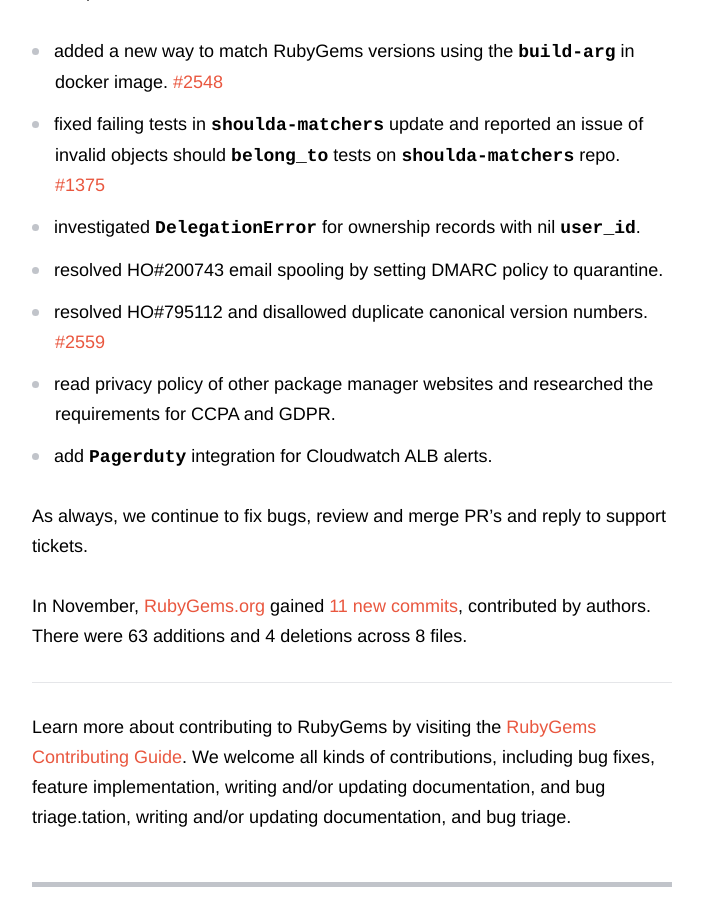
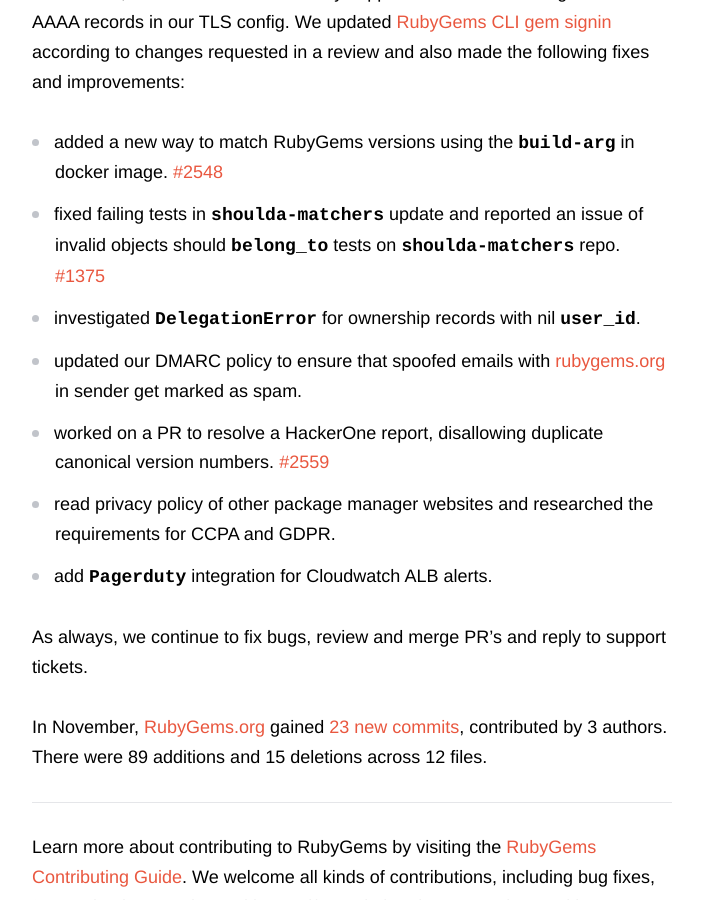
Before and after one commit to rubygems/rubygems.github.io, a Jekyll site: the page built from _posts/2020-12-09-november-rubygems-update.md, in a window 1280 px wide and 900 px high, scrolled down 1811 px. Shown: the whole window, without its empty margins (438-1141 px from the left). Built offline with Jekyll 4.4.1, drawn with Linux system fonts in a browser that asks for light colours; comment, search, counter and statistics services are not loaded; some of the changed text lies outside the part shown.

Commit message:
add changes and suggestions

```diff
--- a/_posts/2020-12-09-november-rubygems-update.md
+++ b/_posts/2020-12-09-november-rubygems-update.md
@@ -9,7 +9,7 @@
 
 ## RubyGems News
 
-In November, we worked on the [Bundler Version Locking RFC](https://github.com/rubygems/rfcs/pull/29) that allows a user to specify a required Bundler version in the Gemfile/gemspec with a working [proof of concept](https://github.com/rubygems/rfcs/pull/29#issuecomment-731333194). We also made the following improvements and fixes:
+In November, we worked on the [Bundler Version Locking RFC](https://github.com/rubygems/rfcs/pull/29) that allows a user to specify a required Bundler version in the Gemfile/gemspec with a working [proof of concept](https://github.com/rubygems/rfcs/pull/29#issuecomment-731333194). We also made improvements to platform support by enabling the `specific_platform` functionality by default, and decided to delay the change to resolve all Gemfile platforms automatically in addition to that, we made the following improvements and fixes:
 
 * fixed a missing require issue. [#4036](https://github.com/rubygems/rubygems/pull/4036)
 * fixed a couple of minor "Windows paths" issues. [#4038](https://github.com/rubygems/rubygems/pull/4038), [#4039](https://github.com/rubygems/rubygems/pull/4039)
@@ -30,24 +30,20 @@
 
 In November, [RubyGems](https://github.com/rubygems/rubygems) gained [58 new commits](https://github.com/rubygems/rubygems/compare/master@%7B2020-11-01%7D...master@%7B2020-11-30%7D), contributed by 10 authors. There were 816 additions and 426 deletions across 79 files.
 
-
 ## RubyGems.org News
 This month, we coordinated with Fastly support to enable Globalsign certs and AAAA records in our TLS config. We updated [RubyGems CLI gem signin](https://github.com/rubygems/rubygems/pull/3840) according to changes requested in a review and also made the following fixes and improvements:
 
 * added a new way to match RubyGems versions using the `build-arg` in docker image. [#2548](https://github.com/rubygems/rubygems.org/pull/2548)
 * fixed failing tests in `shoulda-matchers` update and reported an issue of invalid objects should `belong_to` tests on `shoulda-matchers` repo. [#1375]( https://github.com/thoughtbot/shoulda-matchers/issues/1375)
 * investigated `DelegationError` for ownership records with nil `user_id`.
-* resolved HO#200743 email spooling by setting DMARC policy to quarantine.
-* resolved HO#795112 and disallowed duplicate canonical version numbers. [#2559](https://github.com/rubygems/rubygems.org/pull/2559)
+* updated our DMARC policy to ensure that spoofed emails with [rubygems.org](https://rubygems.org) in sender get marked as spam.
+* worked on a PR to resolve a HackerOne report, disallowing duplicate canonical version numbers. [#2559](https://github.com/rubygems/rubygems.org/pull/2559)
 * read privacy policy of other package manager websites and researched the requirements for CCPA and GDPR.
 * add `Pagerduty` integration for Cloudwatch ALB alerts.
 
 As always, we continue to fix bugs, review and merge PR's and reply to support tickets.
 
-In November, [RubyGems.org](https://github.com/rubygems/rubygems.org) gained [11 new commits](https://github.com/rubygems/rubygems.org/compare/master@%7B2020-11-01%7D...master@%7B2020-11-30%7D), contributed by  authors. There were 63 additions and 4 deletions across 8 files.
-
-
-
+In November, [RubyGems.org](https://github.com/rubygems/rubygems.org) gained [23 new commits](https://github.com/rubygems/rubygems.org/compare/master@%7B2020-11-01%7D...master@%7B2020-11-30%7D), contributed by 3 authors. There were 89 additions and 15 deletions across 12 files.
 
 ---
 
```
